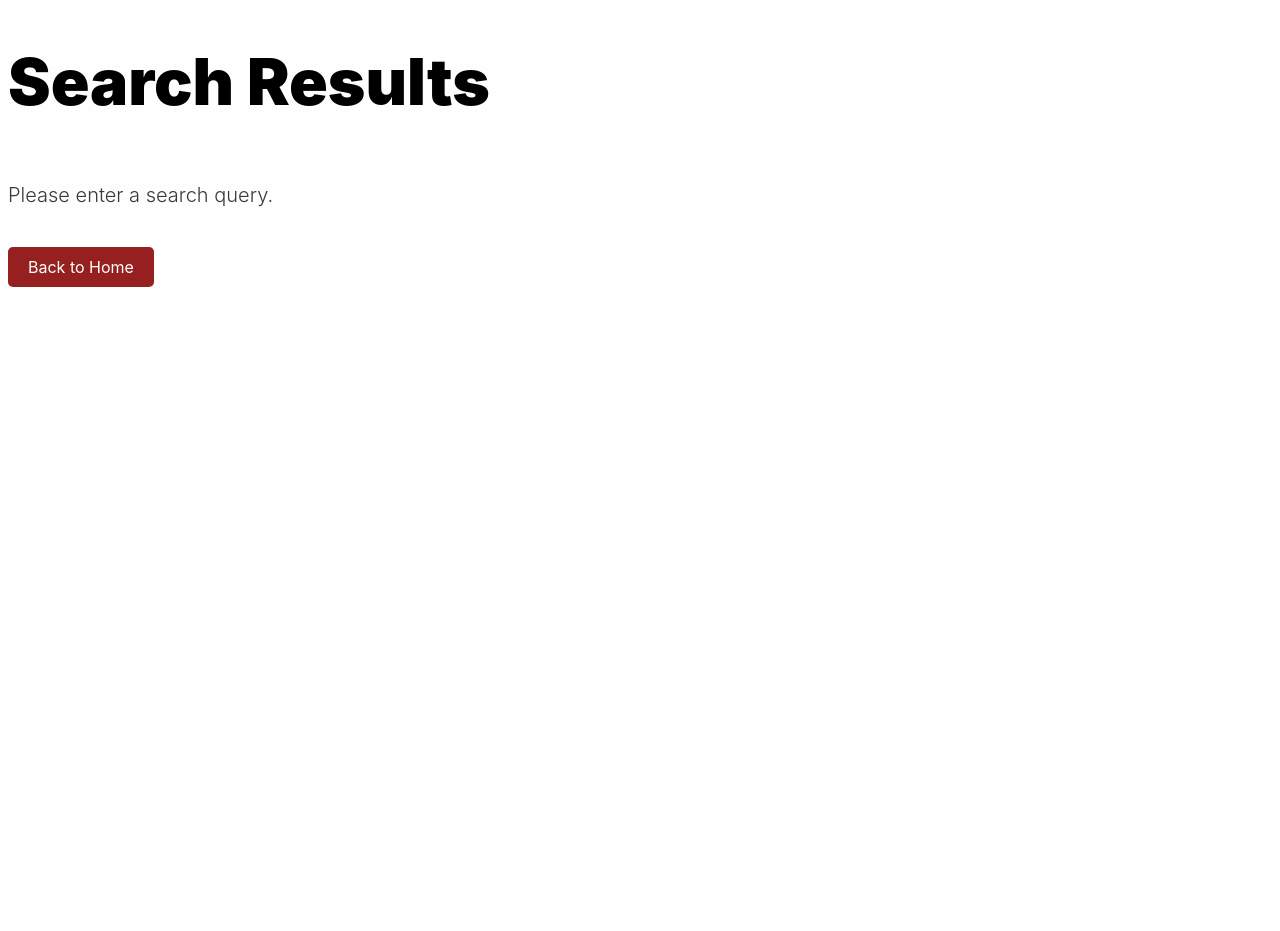
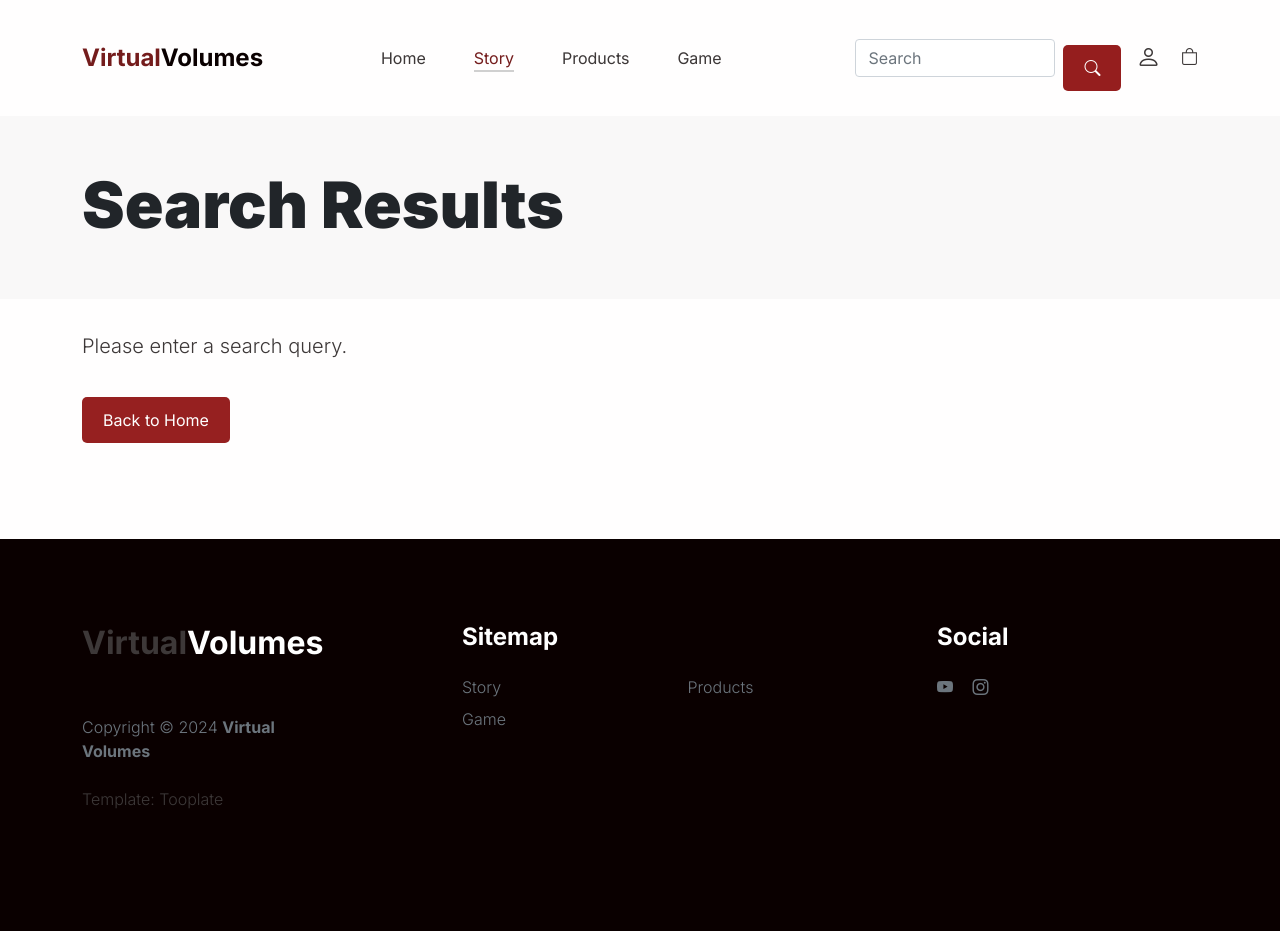
Before and after one commit to carapeddle/WebDevFinal, a PHP site: page /search-results.html in a window 1280 px wide. Before the commit the page ends 287 px from the top, so only its background shows below. Run offline with PHP 8.4, Linux system fonts and the light colour scheme.

Commit message:
html changes

```diff
--- a/webdevFinal/css/tooplate-little-fashion.css
+++ b/webdevFinal/css/tooplate-little-fashion.css
@@ -754,6 +754,16 @@ section {
   padding-bottom: 7rem;
 }
 
+.section-padding-small {
+  padding-top: 5rem;
+  padding-bottom: 3rem;
+}
+
+.section-padding-below {
+  padding-bottom: 6rem;
+  padding-top: 2rem;
+}
+
 .featured {
   background: var(--section-bg-color);
 }
--- a/webdevFinal/js/scripts1.js
+++ b/webdevFinal/js/scripts1.js
@@ -45,6 +45,7 @@ const books = [
 
 
 // use onchange to respond to filter changes
+if (genrefilter !== null) {
     genrefilter.onchange = function(event) {
         event.preventDefault();
         let selectedGenre = genrefilter.value;
@@ -109,6 +110,7 @@ genrefilter.onchange = function(event) {
             }
         }
     }
+}
 
 
 function addToCart(bookId) {
--- a/webdevFinal/search-results.html
+++ b/webdevFinal/search-results.html
@@ -4,7 +4,18 @@
     <meta charset="UTF-8">
     <meta name="viewport" content="width=device-width, initial-scale=1.0">
     <title>Search Results</title>
+    <link rel="preconnect" href="https://fonts.googleapis.com">
+
+    <link rel="preconnect" href="https://fonts.gstatic.com" crossorigin>
+
+    <link href="https://fonts.googleapis.com/css2?family=Inter:wght@100;300;400;700;900&display=swap" rel="stylesheet">
+
+    <link href="css/bootstrap.min.css" rel="stylesheet">
+    <link href="css/bootstrap-icons.css" rel="stylesheet">
+
+    <link rel="stylesheet" href="css/slick.css"/>
     <link rel="stylesheet" href="css/tooplate-little-fashion.css">
+
 </head>
 <style>
     .book {
@@ -55,15 +66,166 @@
 </style>
 
 <body>
-    <header>
-        <h1>Search Results</h1>
-    </header>
     <main>
-        <div id="search-results" class="book-list">
+        <nav class="navbar navbar-expand-lg">
+            <div class="container">
+                <button class="navbar-toggler" type="button" data-bs-toggle="collapse" data-bs-target="#navbarNav" aria-controls="navbarNav" aria-expanded="false" aria-label="Toggle navigation">
+                    <span class="navbar-toggler-icon"></span>
+                </button>
 
+                <a class="navbar-brand" href="index.html">
+                    <strong><span>Virtual</span>Volumes</strong>
+                </a>
+
+                <div class="d-lg-none">
+                    <a href="sign-in.html" class="bi-person custom-icon me-3"></a>
+
+                    <a href="cart.html" class="bi-bag custom-icon"></a>
+                </div>
+
+                <div class="collapse navbar-collapse" id="navbarNav">
+                    <ul class="navbar-nav mx-auto">
+                        <li class="nav-item">
+                            <a class="nav-link" href="index.html">Home</a>
+                        </li>
+
+                        <li class="nav-item">
+                            <a class="nav-link active" href="about.html">Story</a>
+                        </li>
+
+                        <li class="nav-item">
+                            <a class="nav-link" href="products.html">Products</a>
+                        </li>
+
+                        <li class="nav-item">
+                            <a class="nav-link" href="#">Game</a>
+                        </li>
+
+                    </ul>
+
+                    <!--Edited by Claire-->
+                    <form class="d-flex ms-3" role="search">
+                        <input class="form-control me-2" type="search" placeholder="Search" aria-label="Search">
+                        <button class="btn custom-search-button" type="submit">
+                            <i class="bi bi-search"></i>
+                        </button>
+                    </form>
+                    <!--Edited by Claire-->
+
+                    <div class="d-none d-lg-block">
+                        <a href="sign-in.html" class="bi-person custom-icon me-3"></a>
+
+                        <a href="cart.html" class="bi-bag custom-icon"></a>
+                    </div>
+                </div>
+            </div>
+        </nav>
+        <nav class="navbar navbar-expand-lg">
+            <div class="container">
+                <button class="navbar-toggler" type="button" data-bs-toggle="collapse" data-bs-target="#navbarNav" aria-controls="navbarNav" aria-expanded="false" aria-label="Toggle navigation">
+                    <span class="navbar-toggler-icon"></span>
+                </button>
+
+                <a class="navbar-brand" href="index.html">
+                    <strong><span>Virtual</span>Volumes</strong>
+                </a>
+
+                <div class="d-lg-none">
+                    <a href="sign-in.html" class="bi-person custom-icon me-3"></a>
+
+                    <a href="cart.html" class="bi-bag custom-icon"></a>
+                </div>
+
+                <div class="collapse navbar-collapse" id="navbarNav">
+                    <ul class="navbar-nav mx-auto">
+                        <li class="nav-item">
+                            <a class="nav-link" href="index.html">Home</a>
+                        </li>
+
+                        <li class="nav-item">
+                            <a class="nav-link active" href="about.html">Story</a>
+                        </li>
+
+                        <li class="nav-item">
+                            <a class="nav-link" href="products.html">Products</a>
+                        </li>
+
+                        <li class="nav-item">
+                            <a class="nav-link" href="#">Game</a>
+                        </li>
+
+                    </ul>
+
+                    <!--Edited by Claire-->
+                    <form class="d-flex ms-3" role="search">
+                        <input class="form-control me-2" type="search" placeholder="Search" aria-label="Search">
+                        <button class="btn custom-search-button" type="submit">
+                            <i class="bi bi-search"></i>
+                        </button>
+                    </form>
+                    <!--Edited by Claire-->
+
+                    <div class="d-none d-lg-block">
+                        <a href="sign-in.html" class="bi-person custom-icon me-3"></a>
+
+                        <a href="cart.html" class="bi-bag custom-icon"></a>
+                    </div>
+                </div>
+            </div>
+        </nav>
+
+        <header class="site-header section-padding-small">
+            <div class="container">
+                <h1>Search Results</h1>
+            </div>
+        </header>
+        <div class="container section-padding-below">
+            <div id="search-results" class="book-list">
+
+            </div>
+            <a href="index.html" class="btn">Back to Home</a>
         </div>
-        <a href="index.html" class="btn">Back to Home</a>
     </main>
+
+    <footer class="site-footer">
+        <div class="container">
+            <div class="row">
+
+                <div class="col-lg-3 col-10 me-auto mb-4">
+                    <h4 class="text-white mb-3"><a href="index.html">Virtual</a>Volumes</h4>
+                    <p class="copyright-text text-muted mt-lg-5 mb-4 mb-lg-0">Copyright © 2024 <strong>Virtual Volumes</strong></p>
+                    <br>
+                    <p class="copyright-text">Template: <a href="https://www.tooplate.com/" target="_blank">Tooplate</a></p>
+                </div>
+
+                <div class="col-lg-5 col-8">
+                    <h5 class="text-white mb-3">Sitemap</h5>
+
+                    <ul class="footer-menu d-flex flex-wrap">
+                        <li class="footer-menu-item"><a href="about.html" class="footer-menu-link">Story</a></li>
+
+                        <li class="footer-menu-item"><a href="products.html" class="footer-menu-link">Products</a></li>
+
+                        <li class="footer-menu-item"><a href="#" class="footer-menu-link">Game</a></li>
+                    </ul>
+                </div>
+
+
+                <div class="col-lg-3 col-4">
+                    <h5 class="text-white mb-3">Social</h5>
+
+                    <ul class="social-icon">
+
+                        <li><a href="https://www.youtube.com/watch?v=uq4BmvitXSc" class="social-icon-link bi-youtube"></a></li>
+
+                        <li><a href="https://www.instagram.com/strandbookstore/" class="social-icon-link bi-instagram"></a></li>
+                    </ul>
+                </div>
+
+            </div>
+        </div>
+    </footer>
+
 </body>
 <script src="js/scripts1.js"></script>
 <script src="js/search-results.js"></script>
```
Also changed, not shown: 1 other file. Lines whose indentation alone changed are shown as unchanged.
